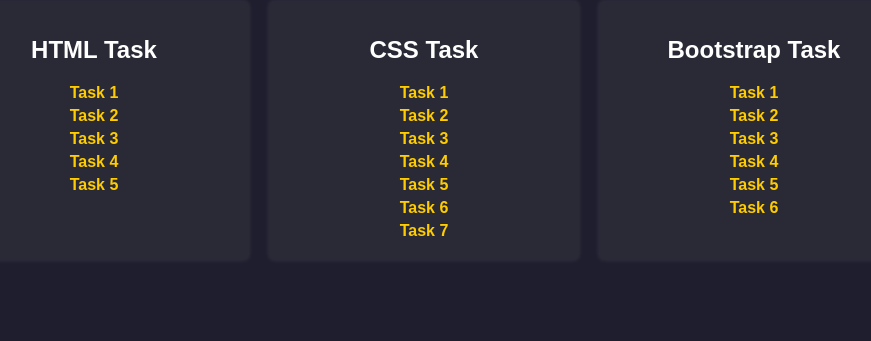
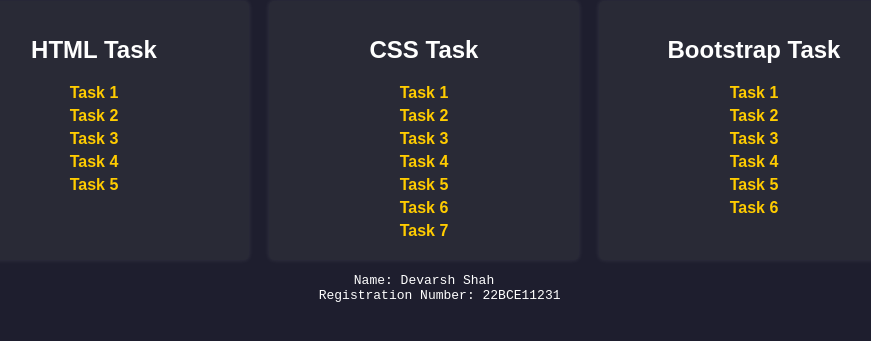
Before and after one commit to devarshh08/VIT_ASSIGNMENT_22BCE11231, a plain HTML site: page index.html in a window 1280 px wide. Shown: the part 107-448 px from the top of the page, without its empty margins (216-1087 px from the left). Drawn offline with Linux system fonts and the light colour scheme.

Commit message:
ultimate final commit

```diff
--- a/index.html
+++ b/index.html
@@ -80,4 +80,8 @@
         </div>
     </div>
 </body>
+<footer>
+    <pre>Name: Devarsh Shah
+    Registration Number: 22BCE11231</pre>
+</footer>
 </html>
```
